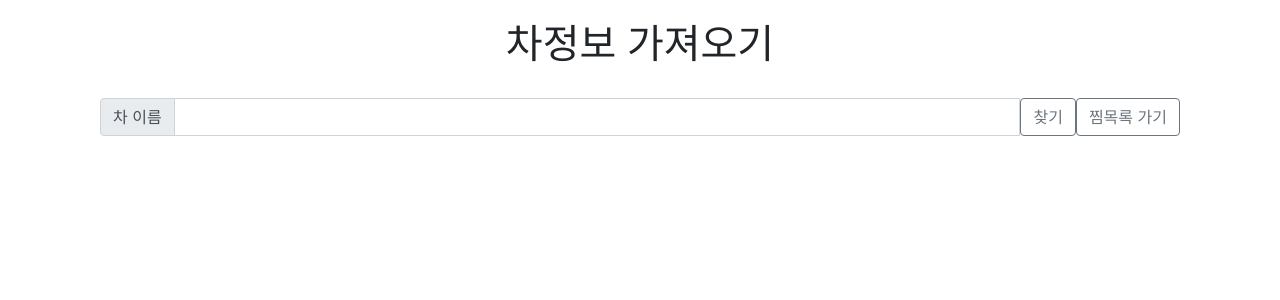
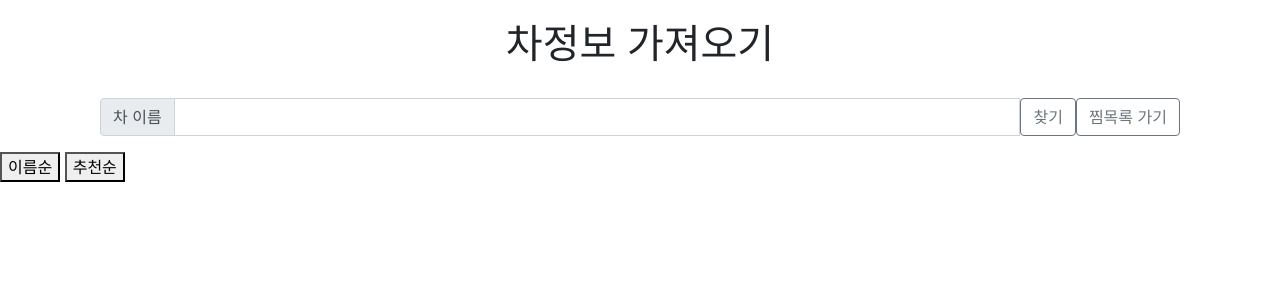
Before and after one commit to Mu-jun/SpartaWebMaking, a Flask app: page /tea in a window 1280 px wide. Shown: the top 300 px of the page. Run offline with Flask 2, Linux system fonts and the light colour scheme; data that the repository does not hold is empty; some libraries are stand-ins or nearby versions.

Commit message:
이름순, 추천순 정렬 수정

```diff
--- a/templates/get_tea.html
+++ b/templates/get_tea.html
@@ -54,6 +54,11 @@
             </div>
     </div>
 
+    <div>
+        <button onclick="sortName()">이름순</button>
+        <button onclick="sortLike()">추천순</button>
+    </div>
+
     <div id="box">
 
     </div>
```
